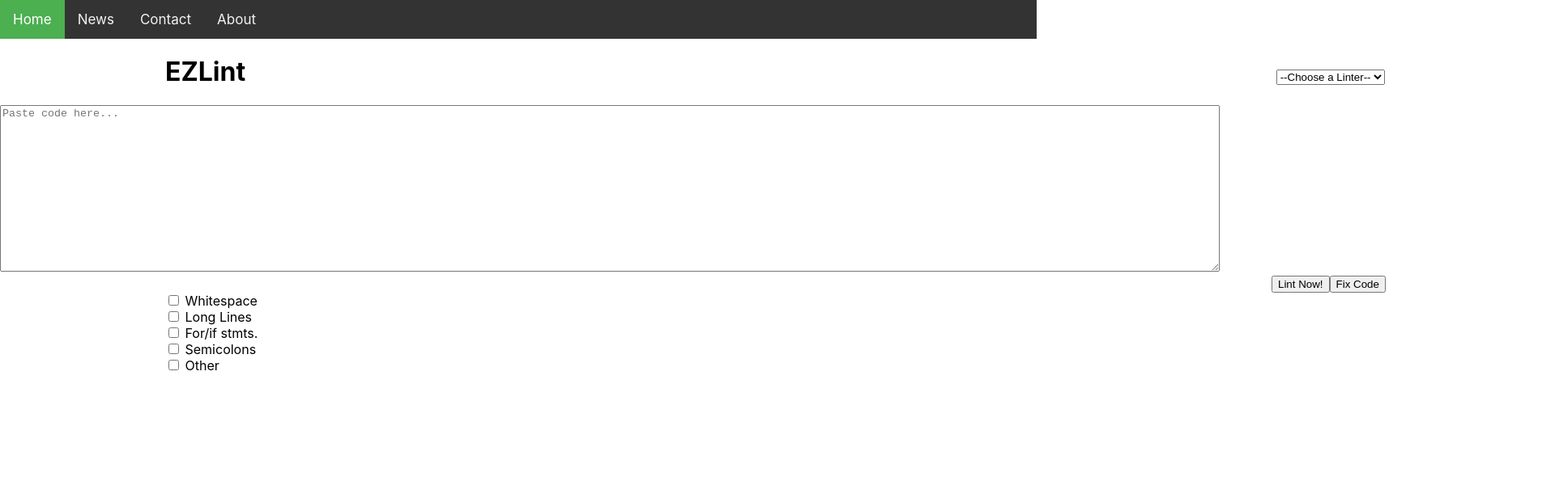
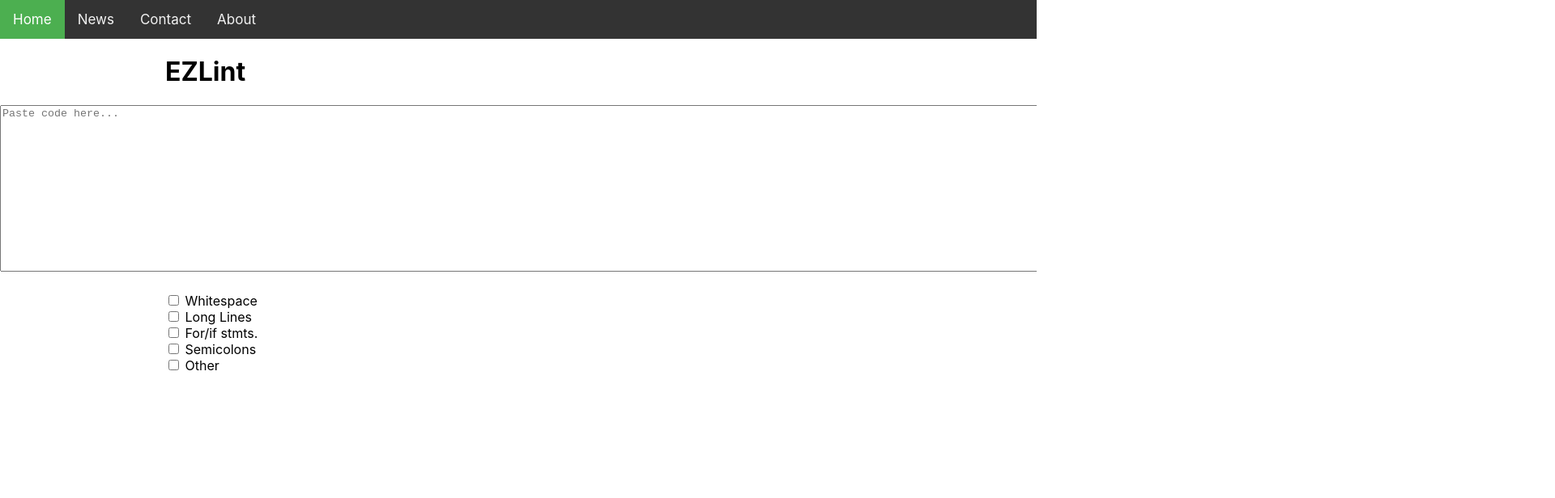
Before and after one commit to rudra-desai/Codelint, a React (Create React App) app: page / in a window 1280 px wide. Shown: the top 616 px of the page at 81% size, 1920 px wide, since content can reach past the window. Built offline with nearby package versions, Linux system fonts and the light colour scheme.

Commit message:
Fixed scrolling past app bug

```diff
--- a/src/App.css
+++ b/src/App.css
@@ -1,5 +1,6 @@
 .App {
   text-align: left;
+  overflow: hidden;
 }
 h1 {
   position: relative;
@@ -37,14 +38,17 @@ ul {
   padding: 14px 16px;
   text-decoration: none;
   font-size: 17px;
+  overflow-x: hidden;
 }
 
 .topnav a:hover {
+  overflow-x: hidden;
   background-color: #ddd;
   color: black;
 }
 
 .topnav a.active {
+  overflow-x: hidden;
   background-color: #4CAF50;
   color: white;
 }
```
